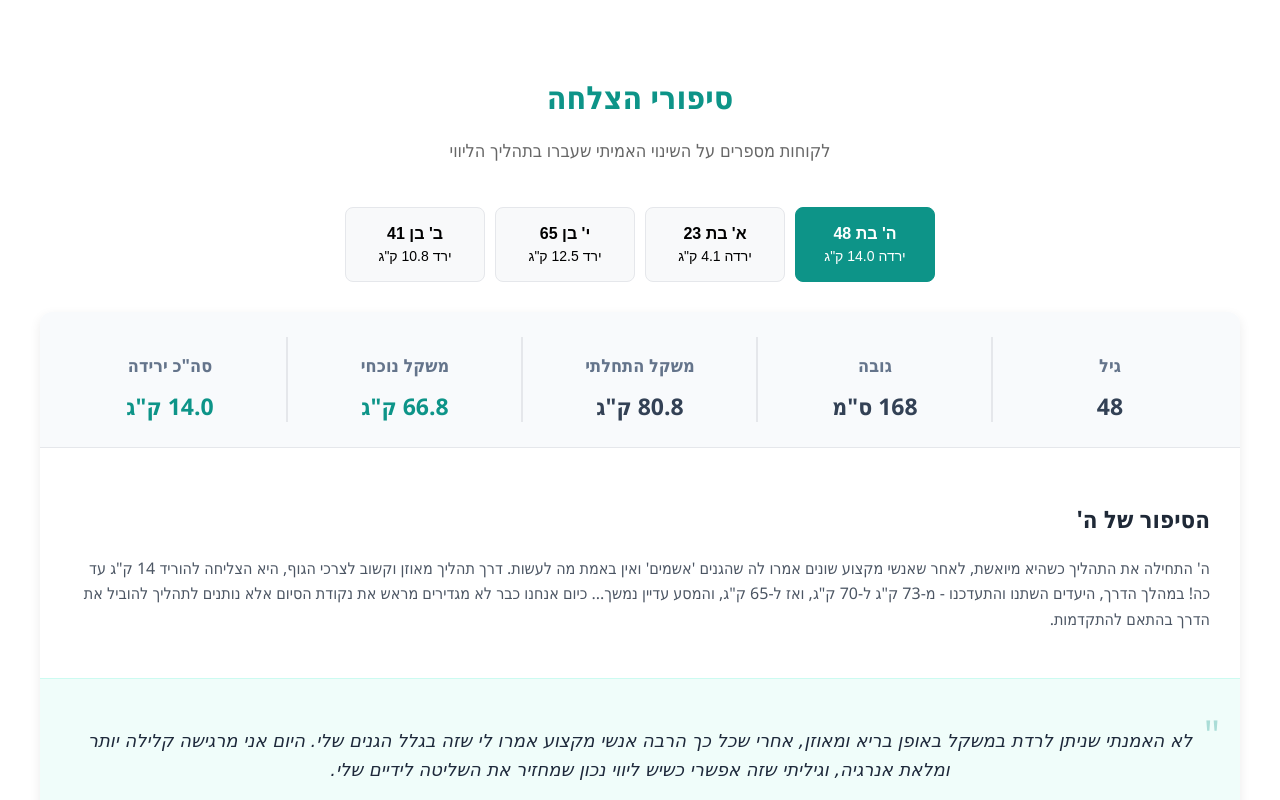
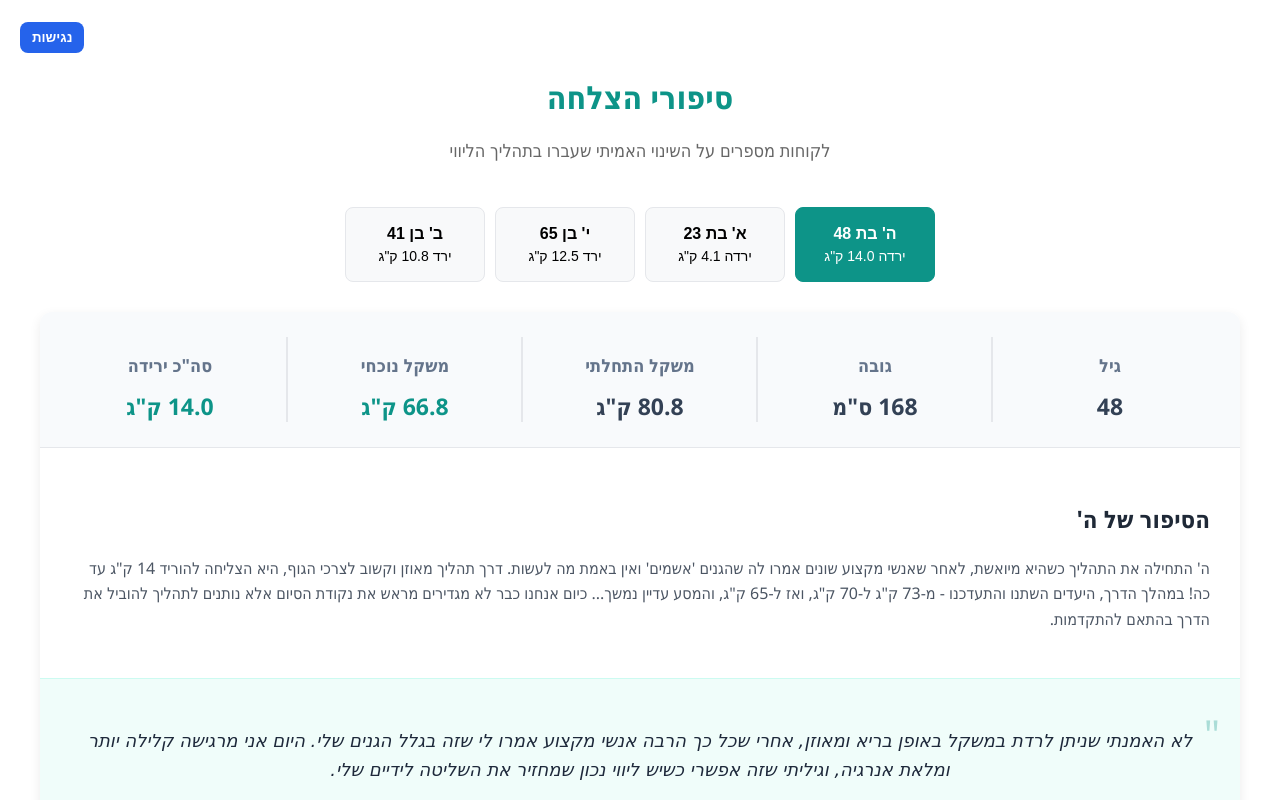
Before and after one commit to ronental75/nutrition-community, a React (Create React App) app: page /success-stories in a window 1280 px wide. Shown: the top 800 px of the page. Built offline with nearby package versions, Linux system fonts and the light colour scheme.

Commit message:
Initial commit

```diff
--- a/src/App.js
+++ b/src/App.js
@@ -154,7 +154,7 @@
       <div className="top-section">
 
       <div className="top-bar-buttons">
-      <AccessibilityWidget />
+      {/* <AccessibilityWidget /> */}
 
 
       {/* dir={isHebrew ? 'rtl' : 'ltr'} */}
@@ -319,6 +319,8 @@
   export default function App() {
     return (
       <Router>
+        <AccessibilityWidget />
+
         <Routes>
           <Route path="/" element={<LandingPage lang="he" />} />
           <Route path="/he" element={<LandingPage lang="he" />} />
```
